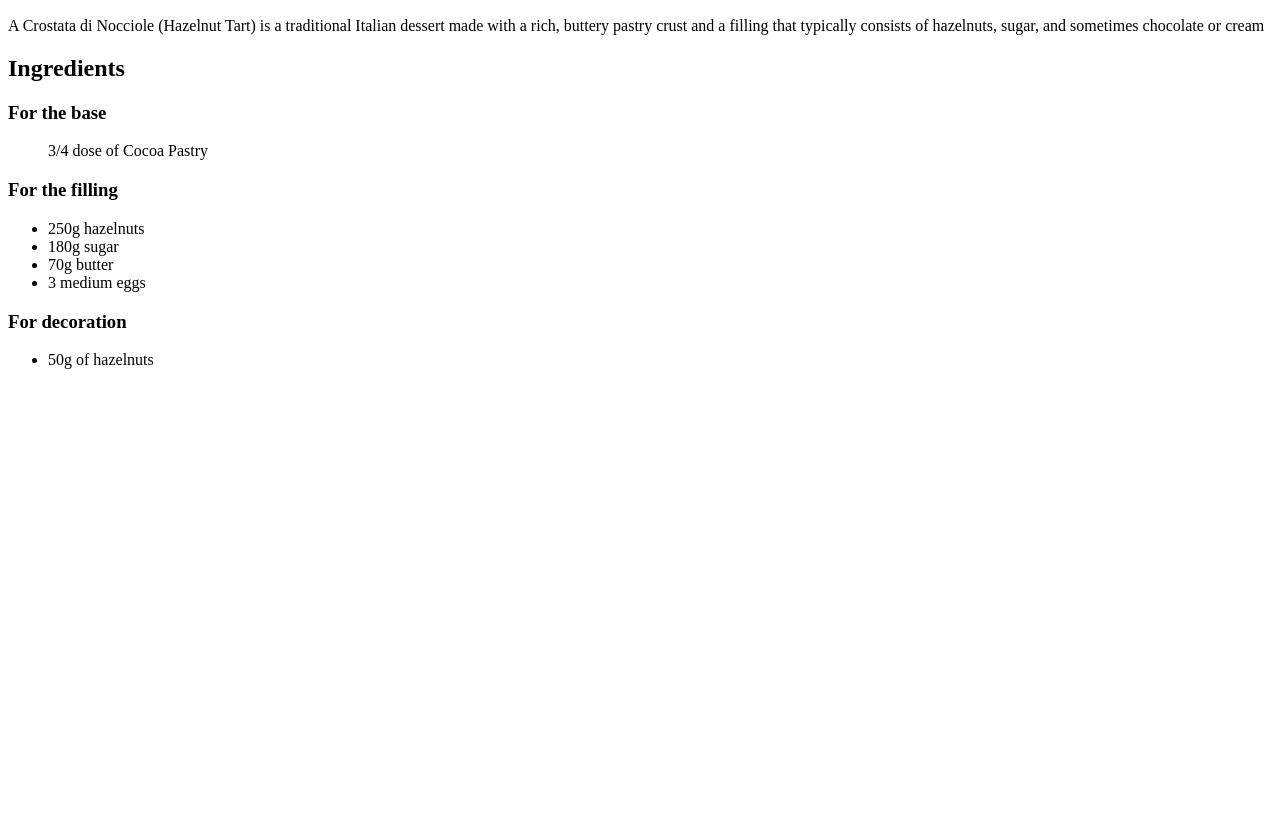
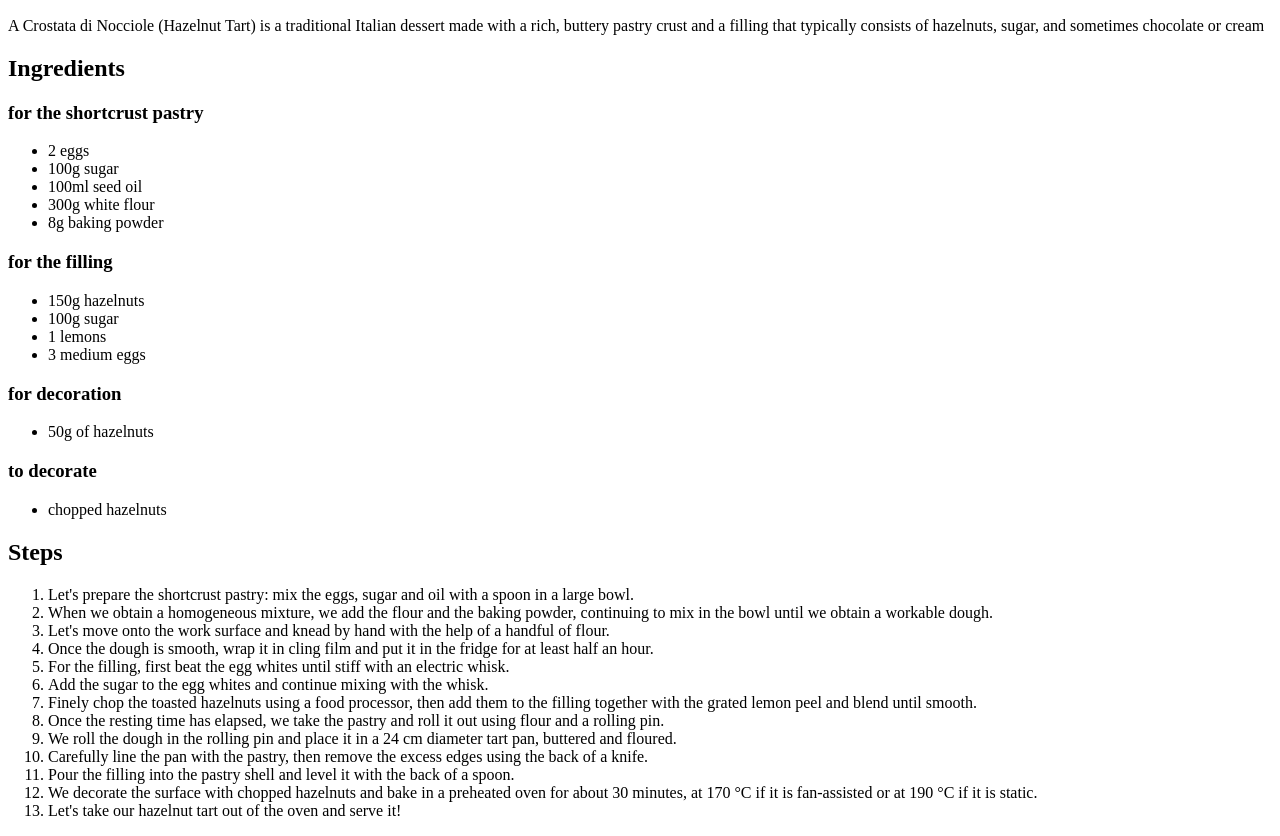
Before and after one commit to gr3yj0rd1/odin-recipes, a plain HTML site: page recipes/crostata_alle_nocciole.html in a window 1280 px wide. Shown: the part 288-1124 px from the top of the page. Before the commit the page ends 800 px from the top, so only its background shows below. Drawn offline with Linux system fonts and the light colour scheme; files whose address does not match are found by name.

Commit message:
Feat Ingredients and Steps to crostata_alle_nocciole

```diff
--- a/recipes/crostata_alle_nocciole.html
+++ b/recipes/crostata_alle_nocciole.html
@@ -9,23 +9,49 @@
 
 <body>
    <h1>Crostata alle nocciole</h1>
-   <img src="/home/magretti/repos/odin-recipes/images/crostata_alle_nocciole.jpeg" alt="Crostata alle nocciole">
+   <img src="/home/seba/Repos/odin-recipes/images/crostata_alle_nocciole.jpeg" alt="Crostata alle nocciole">
    <p>A Crostata di Nocciole (Hazelnut Tart) is a traditional Italian dessert made with a rich, buttery pastry crust and a filling that typically consists of hazelnuts, sugar, and sometimes chocolate or cream</p>
+
    <h2>Ingredients</h2>
-   <h3>For the base</h3>
+   <h3>for the shortcrust pastry</h3>
    <ul>
-    3/4 dose of Cocoa Pastry
+    <li>2 eggs</li>
+    <li>100g sugar</li>
+    <li>100ml seed oil</li>
+    <li>300g white flour</li>
+    <li>8g baking powder</li>
    </ul>
-   <h3> For the filling</h3>
-   <ul>
-    <li>250g hazelnuts</li>
-    <li>180g sugar</li>
-    <li>70g butter</li>
-    <li>3 medium eggs</li>
+   <h3>for the filling</h3>
+    <ul>
+        <li>150g hazelnuts</li>
+        <li>100g sugar</li>
+        <li>1 lemons</li>
+        <li>3 medium eggs</li>
    </ul>
-   <h3>For decoration</h3>
-   <ul>
-    <li>50g of hazelnuts</li>
-   </ul>
+
+   <h3>for decoration</h3>
+    <ul>
+        <li>50g of hazelnuts</li>
+    </ul>
+   <h3>to decorate</h3>
+        <ul>
+            <li>chopped hazelnuts</li>
+        </ul>
+   <h2>Steps</h2>
+   <ol>
+        <li>Let's prepare the shortcrust pastry: mix the eggs, sugar and oil with a spoon in a large bowl.</li>
+        <li>When we obtain a homogeneous mixture, we add the flour and the baking powder, continuing to mix in the bowl until we obtain a workable dough.
+        <li>Let's move onto the work surface and knead by hand with the help of a handful of flour.
+        <li>Once the dough is smooth, wrap it in cling film and put it in the fridge for at least half an hour.
+        <li>For the filling, first beat the egg whites until stiff with an electric whisk.
+        <li>Add the sugar to the egg whites and continue mixing with the whisk.</li>
+        <li>Finely chop the toasted hazelnuts using a food processor, then add them to the filling together with the grated lemon peel and blend until smooth.</li>
+        <li>Once the resting time has elapsed, we take the pastry and roll it out using flour and a rolling pin.</li>
+        <li>We roll the dough in the rolling pin and place it in a 24 cm diameter tart pan, buttered and floured.</li>
+        <li>Carefully line the pan with the pastry, then remove the excess edges using the back of a knife.</li>
+        <li>Pour the filling into the pastry shell and level it with the back of a spoon.</li>
+        <li>We decorate the surface with chopped hazelnuts and bake in a preheated oven for about 30 minutes, at 170 °C if it is fan-assisted or at 190 °C if it is static.</li>
+        <li>Let's take our hazelnut tart out of the oven and serve it!</li>
+    </ol>
 </body>
 </html>
```
